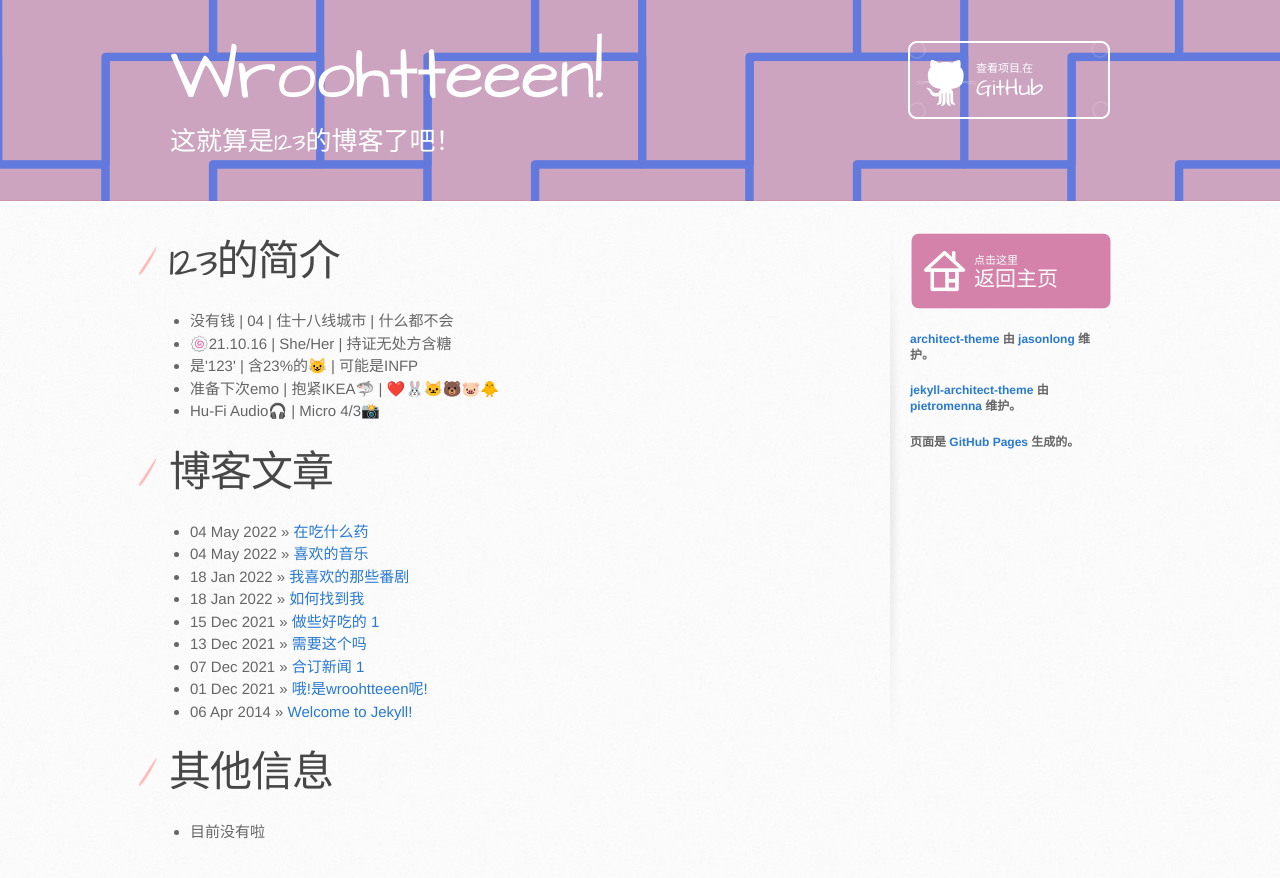
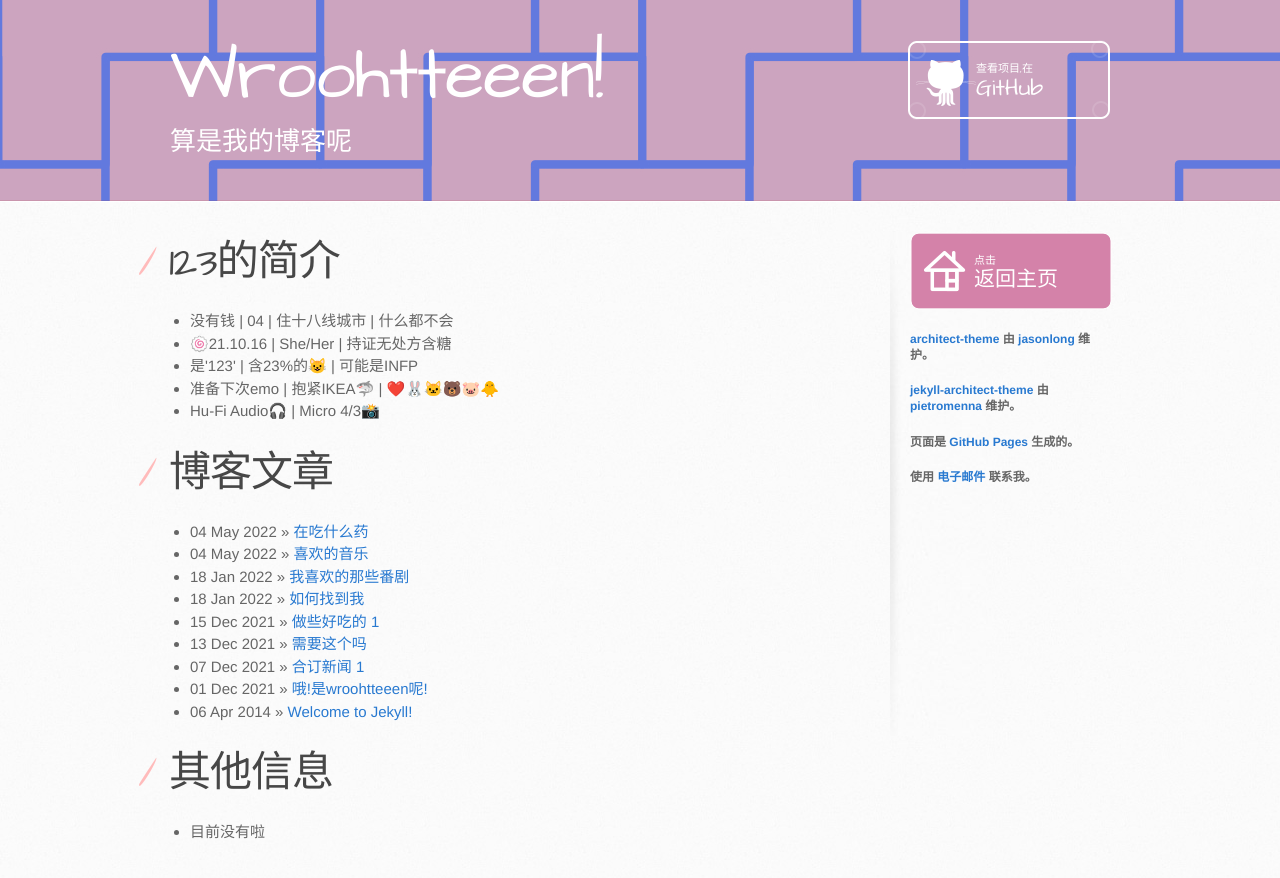
Before and after one commit to wroohtteeen123/wroohtteeen123.github.io, a Jekyll site: the page built from index.html, in a window 1280 px wide. Shown: the top 878 px of the page. Built offline with Jekyll 4.4.1, drawn with Linux system fonts in a browser that asks for light colours.

Commit message:
Update default.html

```diff
--- a/_layouts/default.html
+++ b/_layouts/default.html
@@ -20,7 +20,7 @@
     <header>
       <div class="inner">
         <h1> {{ site.name }} </h1>
-        <h2>这就算是123的博客了吧！</h2>
+        <h2>算是我的博客呢</h2>
         <a href="https://github.com/jjc123-PBAS/jjc123-PBAS.github.io" class="button"><small>查看项目,在</small> GitHub</a>
       </div>
     </header>
@@ -36,7 +36,7 @@
         <aside id="sidebar">
 
           <a href="https://wroohtteeen123.github.io/" class="button">
-            <small>点击这里</small>
+            <small>点击</small>
             返回主页
           </a>
 
@@ -45,6 +45,7 @@
           <p class="repo-owner"><a href="https://github.com/jasonlong/architect-theme">architect-theme</a> 由 <a href="https://github.com/jasonlong">jasonlong</a> 维护。</p>
           <p class="repo-owner"><a href="https://github.com/pietromenna/jekyll-architect-theme">jekyll-architect-theme</a> 由 <a href="https://github.com/pietromenna">pietromenna</a> 维护。</p>
           <p class="repo-owner">页面是 <a href="https://pages.github.com">GitHub Pages</a> 生成的。</p>
+          <p class="repo-owner">使用 <a href="mailto:jincheng0523@icloud.com">电子邮件</a> 联系我。</p>
         </aside>
       </div>
     </div>
```
